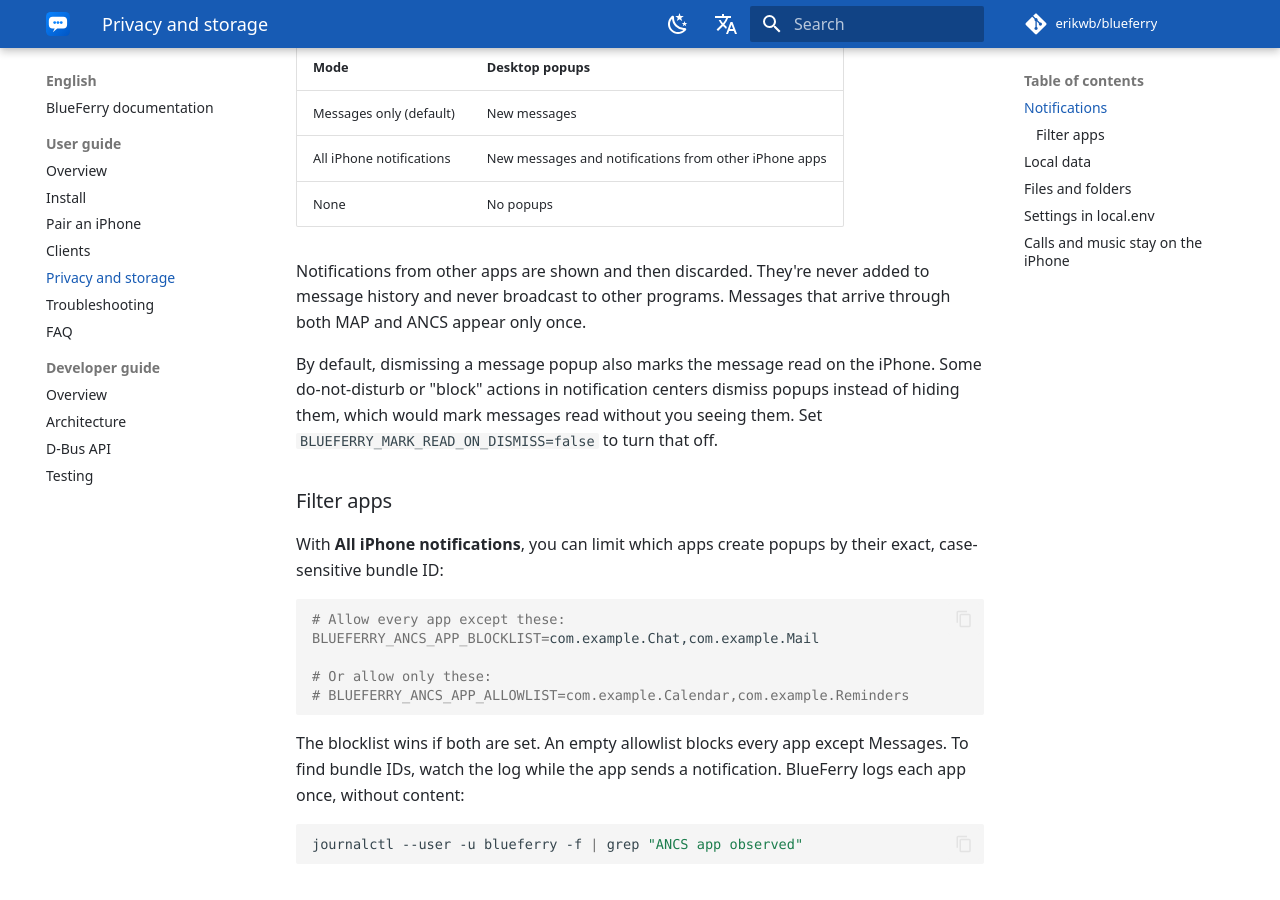
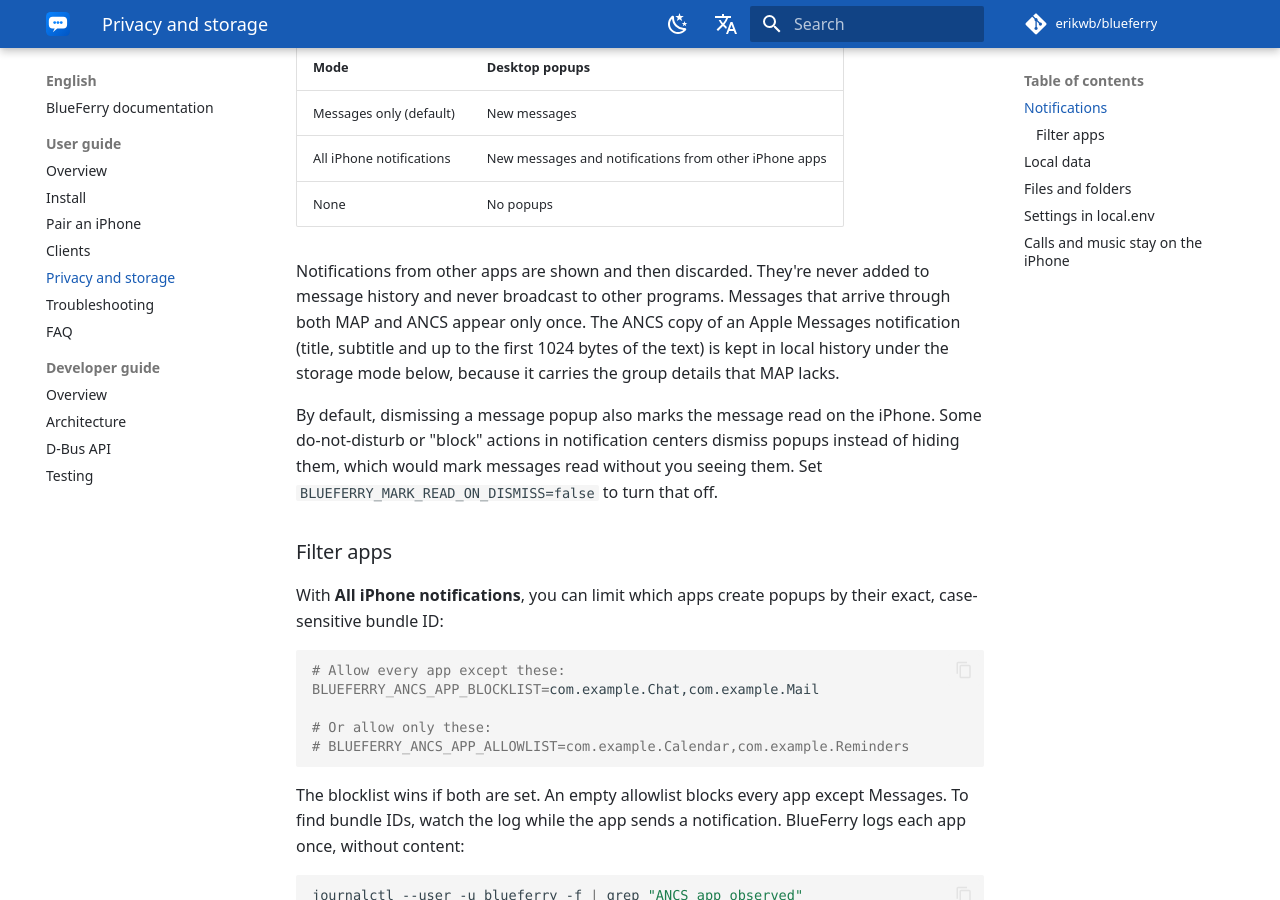
Before and after one commit to erikwb/blueferry, an MkDocs documentation site: the page built from docs/en/user/privacy.md, in a window 1280 px wide and 900 px high, scrolled down 367 px. Built offline with MkDocs 1.6.1 and Material for MkDocs 9.7.7, drawn with Linux system fonts in a browser that asks for light colours; some web fonts are replaced; comment, search, counter and statistics services are not loaded.

Commit message:
Note that Apple Messages ANCS copies keep up to 1024 bytes of text
The ANCS copy of a Messages notification is retained in local history for
its group details. With the larger request it now holds up to 1024 bytes of
message text instead of 256; say so in the privacy pages and README.

```diff
--- a/docs/en/user/privacy.md
+++ b/docs/en/user/privacy.md
@@ -15,7 +15,10 @@ Choose one of three notification modes in the client's iPhone page:
 
 Notifications from other apps are shown and then discarded. They're never
 added to message history and never broadcast to other programs. Messages
-that arrive through both MAP and ANCS appear only once.
+that arrive through both MAP and ANCS appear only once. The ANCS copy of an
+Apple Messages notification (title, subtitle and up to the first 1024 bytes of
+the text) is kept in local history under the storage mode below, because it
+carries the group details that MAP lacks.
 
 By default, dismissing a message popup also marks the message read on the
 iPhone. Some do-not-disturb or "block" actions in notification centers
```
Also changed, not shown: README.md (+3 -1 lines), docs/de/user/privacy.md (+3 -1 lines).
